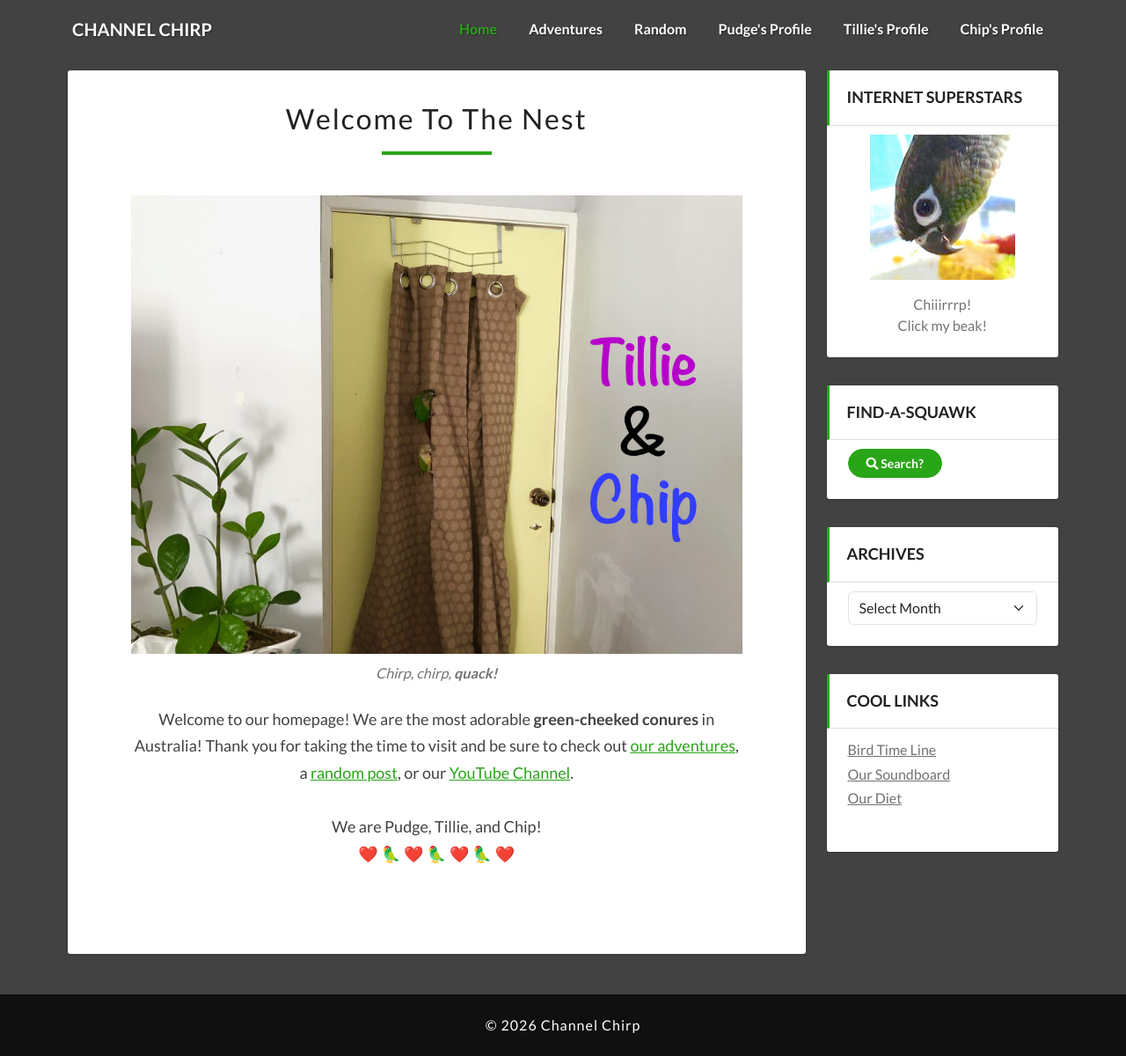
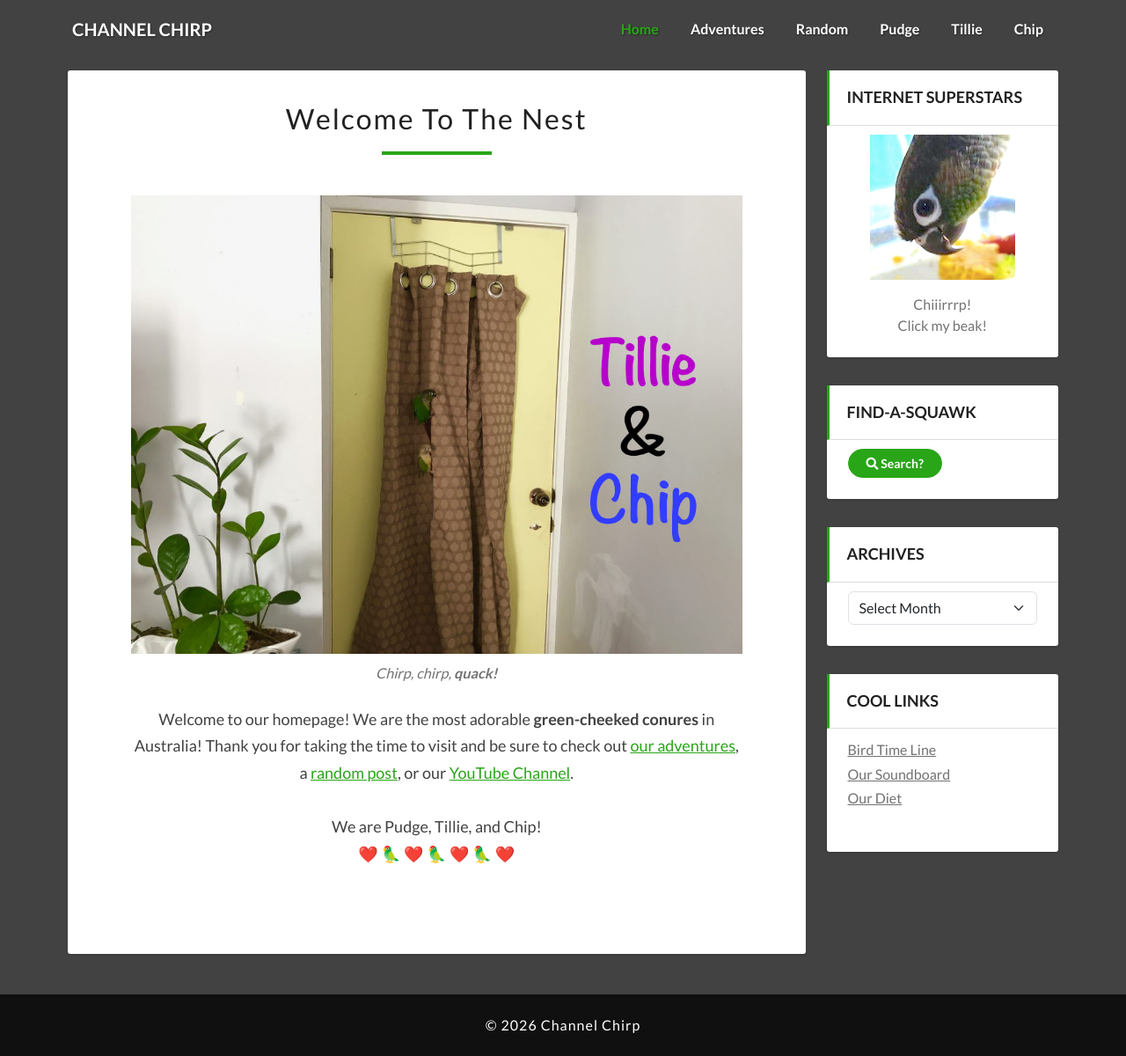
Before and after one commit to ChannelChirp/website, a Jekyll site: the page built from index.md, in a window 1280 px wide and 1200 px high. Shown: the whole window at 88% size. Built offline with Jekyll 4.4.1, drawn with Linux system fonts in a browser that asks for light colours.

Commit message:
fix: shorter names

```diff
--- a/_includes/navbar.html
+++ b/_includes/navbar.html
@@ -9,9 +9,9 @@
         <li class="nav-item"><a class="nav-link {% if page.url == '/' %}active{% endif %}" href="{{ '/' | relative_url }}">Home</a></li>
         <li class="nav-item"><a class="nav-link {% if page.url contains '/adventures/' %}active{% endif %}" href="{{ '/adventures/' | relative_url }}">Adventures</a></li>
         <li class="nav-item"><a class="nav-link {% if page.url == '/diet/' %}active{% endif %}" href="{{ '#' | relative_url }}" onclick="goToRandomPost(); return false;">Random</a></li>
-        <li class="nav-item"><a class="nav-link {% if page.url == '/pudge/' %}active{% endif %}" href="{{ '/pudge/' | relative_url }}">Pudge's Profile</a></li>
-        <li class="nav-item"><a class="nav-link {% if page.url == '/tillie/' %}active{% endif %}" href="{{ '/tillie/' | relative_url }}">Tillie's Profile</a></li>
-        <li class="nav-item"><a class="nav-link {% if page.url == '/chip/' %}active{% endif %}" href="{{ '/chip/' | relative_url }}">Chip's Profile</a></li>
+        <li class="nav-item"><a class="nav-link {% if page.url == '/pudge/' %}active{% endif %}" href="{{ '/pudge/' | relative_url }}">Pudge</a></li>
+        <li class="nav-item"><a class="nav-link {% if page.url == '/tillie/' %}active{% endif %}" href="{{ '/tillie/' | relative_url }}">Tillie</a></li>
+        <li class="nav-item"><a class="nav-link {% if page.url == '/chip/' %}active{% endif %}" href="{{ '/chip/' | relative_url }}">Chip</a></li>
       </ul>
     </div>
   </div>
```
